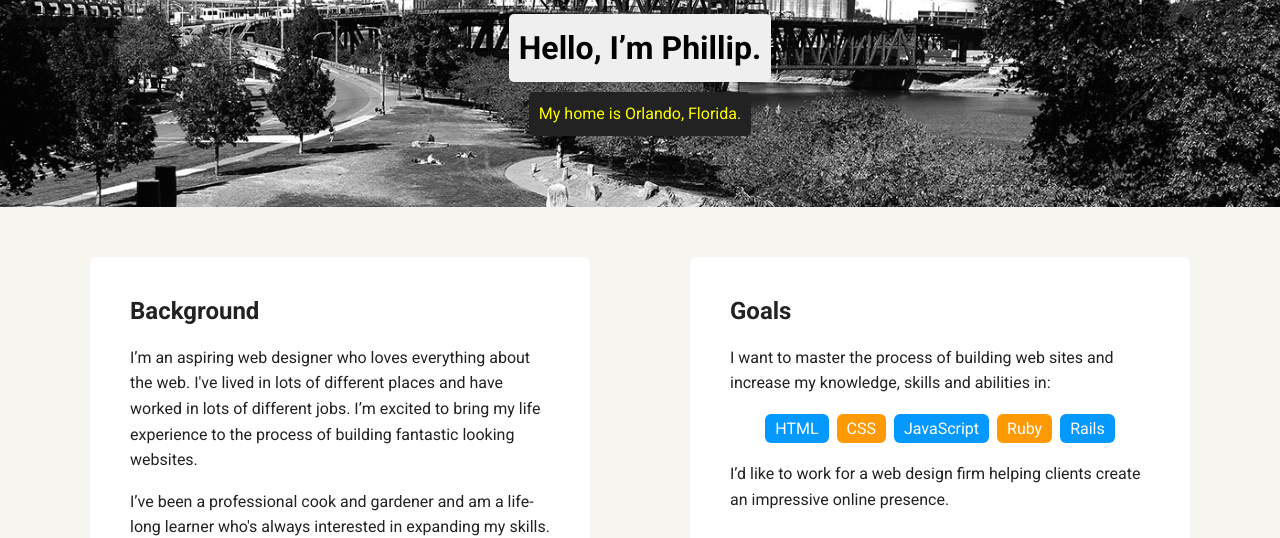
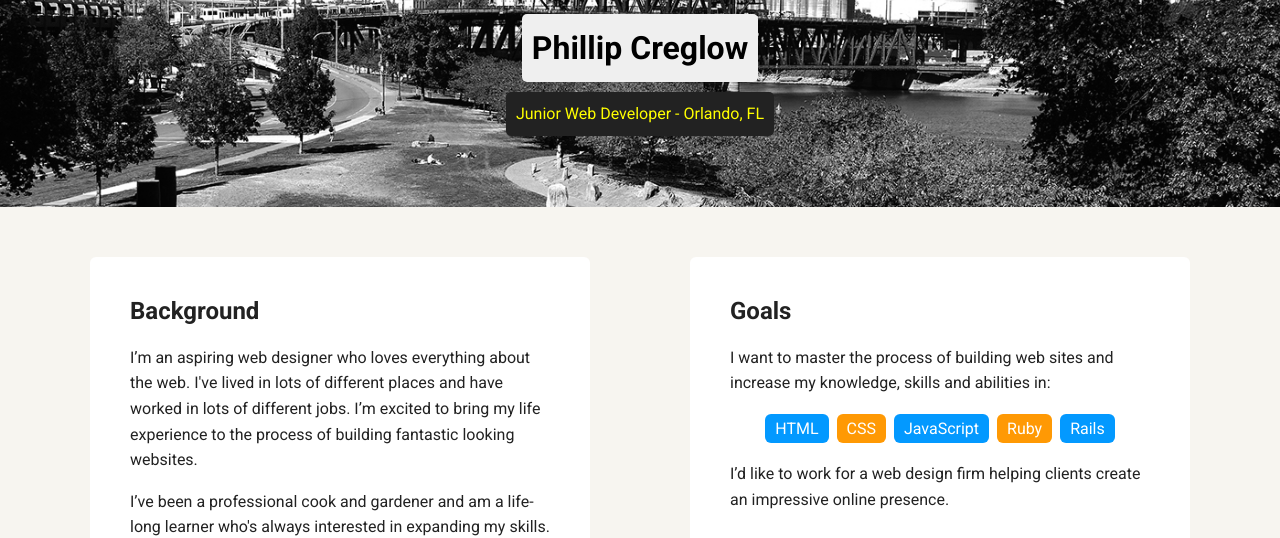
Before and after one commit to pcreglow/Treehouse-Profile, a plain HTML site: page index.html in a window 1280 px wide. Shown: the part 263-801 px from the top of the page. Drawn offline with Linux system fonts and the light colour scheme; files whose address does not match are found by name; a web font is replaced by a local one.

Commit message:
Changed profile photo name, title and location

```diff
--- a/index.html
+++ b/index.html
@@ -18,8 +18,8 @@
 
     <header>
       <img src="images/wahoopcc.png" alt="Avatar of Phillip Creglow" class="profile-image">
-      <h1 class="tag name">Hello, I’m Phillip.</h1>
-      <p class="tag location">My home is Orlando, Florida.</p>
+      <h1 class="tag name">Phillip Creglow</h1>
+      <p class="tag location">Junior Web Developer - Orlando, FL</p>
     </header>
 
     <main class="flex">
```
